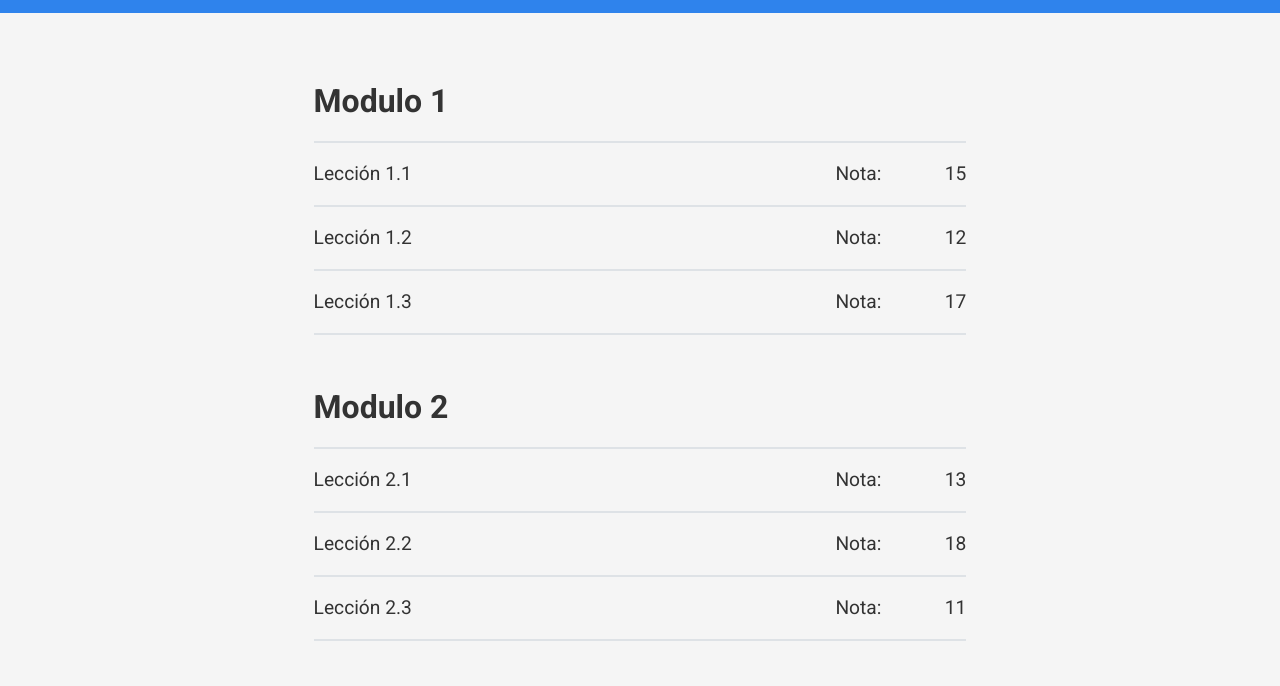
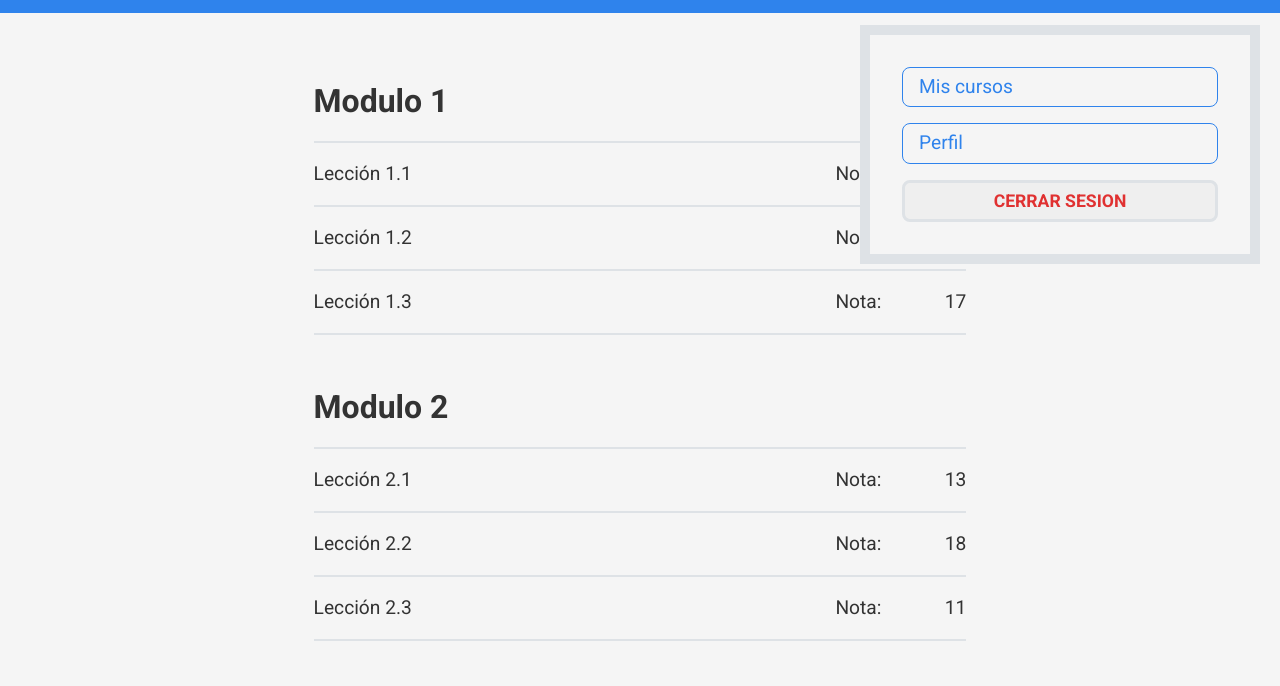
Before and after one commit to JhonPoma/IHC-Proyecto, a plain HTML site: page curso/notas.html in a window 1280 px wide. Both pictures are taken after a click on the element 1203 px from the left and 44 px from the top of the page. Shown: the part 75-761 px from the top of the page. Drawn offline with nearby package versions, Linux system fonts and the light colour scheme.

Commit message:
Se añadió que se pueda salir del menu de usuario al hacer click afuera. Se enlazó con la pantalla principal de usuario

```diff
--- a/curso/notas.html
+++ b/curso/notas.html
@@ -11,7 +11,7 @@
 <body>
 
   <nav class="nav">
-    <a href="#" class="logo">UNI STUDY HUB</a>
+    <a href="../cuentaUsuario/cuentaUsuario.html" class="logo">UNI STUDY HUB</a>
     <a href="#" class="nombre-curso">Fundamentos de programación en C</a>
     <span class="secciones">
       <a href="curso.html" class="seccion">Curso</a>
@@ -20,6 +20,11 @@
       <a href="recursos.html" class="seccion">Recursos</a>
     </span>
     <ion-icon name="person-circle-outline" class="icono-usuario"></ion-icon>
+    <div class="menu-usuario oculto">
+      <div class="opc-usr"><a href="#">Mis cursos</a></div>
+      <div class="opc-usr"><a href="#">Perfil</a></div>
+      <button class="btn-salir">CERRAR SESION</button>
+    </div>
   </nav>
 
   <div class="contenedor-centrado">
--- /dev/null
+++ b/curso/notas.js
@@ -0,0 +1,13 @@
+const btnMenu = document.querySelector('.icono-usuario');
+const menuUsuario = document.querySelector('.menu-usuario');
+
+btnMenu.addEventListener('click', () => {
+  menuUsuario.classList.toggle('oculto');
+});
+
+document.addEventListener('click', (evt) => {
+  let targetEl = evt.target;
+  if (targetEl != menuUsuario && targetEl != btnMenu) {
+    menuUsuario.classList.add('oculto');
+  }
+});
```
Also changed, not shown: curso/curso.html (+1 -1 lines), curso/curso.js (+7 -0 lines), curso/progreso.html (+6 -1 lines), curso/progreso.js (added, +13 -0 lines), curso/recursos.html (+7 -2 lines), curso/recursos.js (added, +13 -0 lines).
